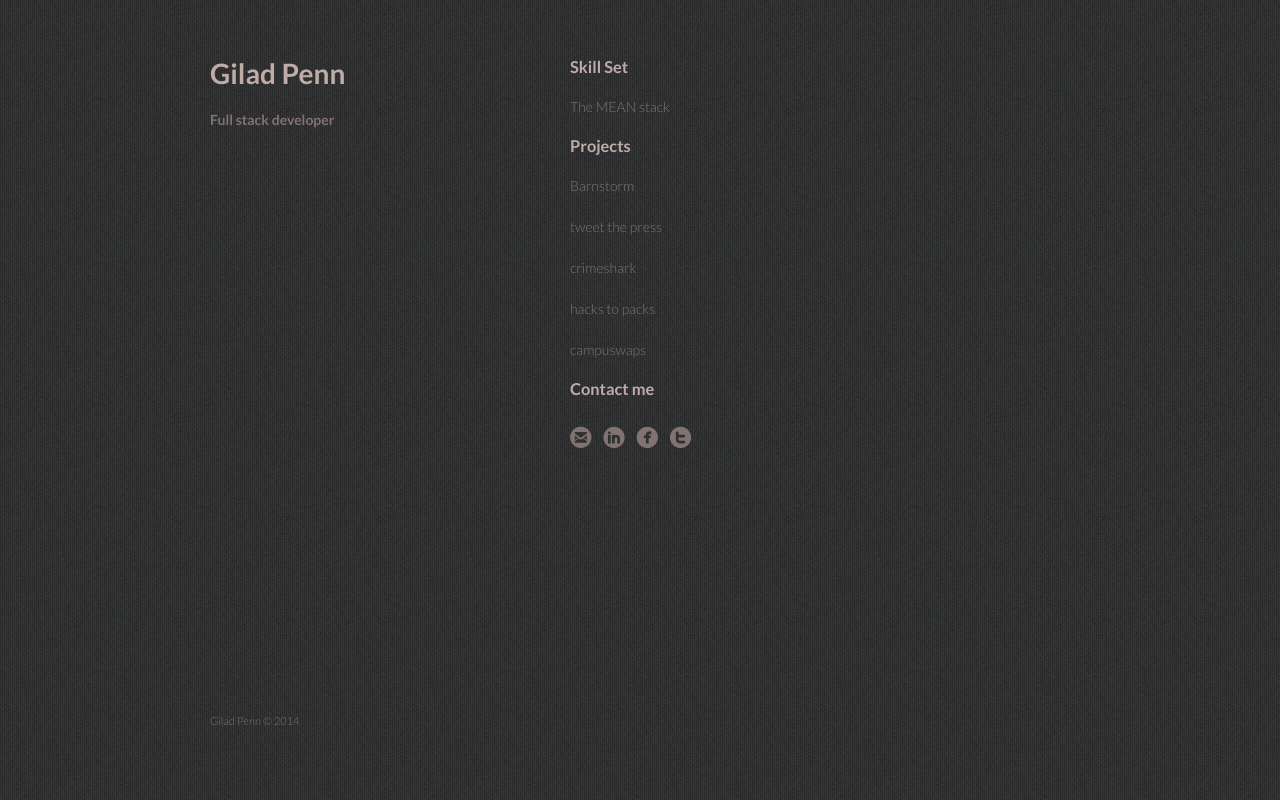
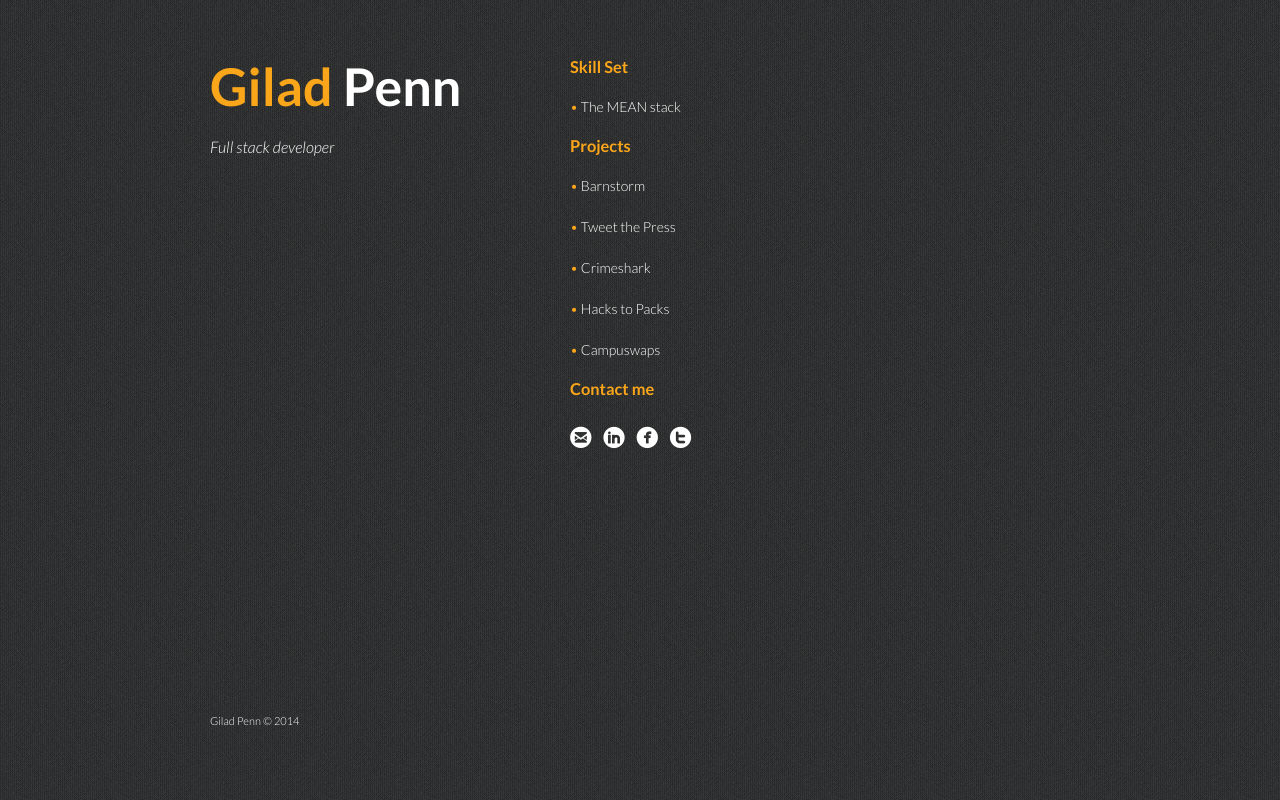
Before and after one commit to freeslugs/freeslugs.github.io, a plain HTML site: page index.html in a window 1280 px wide. Drawn offline with Linux system fonts and the light colour scheme; files whose address does not match are found by name.

Commit message:
fancy colors

```diff
--- a/index.html
+++ b/index.html
@@ -15,18 +15,18 @@
   <body>
     <div class="wrapper">
       <header>
-        <h1>Gilad Penn</h1>
-        <p>Full stack developer</p>
+        <h1>Gilad <span style="color: white;">Penn</span></h1>
+        <p class="subtitle">Full stack developer</p>
       </header>
       <section>
         <h3>Skill Set</h3>
-        <p><a href="http://mean.io">The MEAN stack</a></p>
+        <p><a href="http://mean.io"><span class="bullet">• </span>The MEAN stack</a></p>
         <h3>Projects</h3>
-        <p><a href="http://barnstormapp.org">Barnstorm</a></p>
-        <p><a href="http://tweetthepress.herokuapp.com">tweet the press</a></p>
-        <p><a href="http://crimeshark.com">crimeshark</a></p>
-        <p><a href="http://hackstopacks.herokuapp.com">hacks to packs</a></p>
-        <p><a href="http://campuswaps.com">campuswaps</a></p>
+        <p><a href="http://barnstormapp.org"><span class="bullet">• </span>Barnstorm</a></p>
+        <p><a href="http://tweetthepress.herokuapp.com"><span class="bullet">• </span>Tweet the Press</a></p>
+        <p><a href="http://crimeshark.com"><span class="bullet">• </span>Crimeshark</a></p>
+        <p><a href="http://hackstopacks.herokuapp.com"><span class="bullet">• </span>Hacks to Packs</a></p>
+        <p><a href="http://campuswaps.com"><span class="bullet">• </span>Campuswaps</a></p>
         <h3>Contact me</h3>
         <div class="big-icons">
           <p>
--- a/stylesheets/styles.css
+++ b/stylesheets/styles.css
@@ -36,12 +36,12 @@ body {
   background: url('../img/classy_fabric.png');
   padding:50px;
   font:14px/1.5 Lato, "Helvetica Neue", Helvetica, Arial, sans-serif;
-  color: #807371;
+  color: white;
   font-weight:bold;
 }
 
 h1, h2, h3, h4, h5, h6 {
-  color: #BFACA9;
+  color: rgb(250, 166, 26);
   margin:0 0 20px;
 }
 
@@ -54,7 +54,8 @@ h1, h2, h3 {
 }
 
 h1 {
-  font-size:28px;
+  /*font-size:28px;*/
+  font-size:52px;
 }
 
 h2 {
@@ -62,16 +63,16 @@ h2 {
 }
 
 h3, h4, h5, h6 {
-  color:#BFACA9;
+  color: rgb(250, 166, 26);
 }
 
 a {
-  color:#807371;
+  color:white;
   font-weight:400;
   text-decoration:none;
 }
 a:hover, a:active {
-  color: #FFE6E2;
+  color: rgb(250, 166, 26);
 }
 
 a small {
@@ -79,6 +80,16 @@ a small {
   color:#777;
   margin-top:-0.6em;
   display:block;
+}
+
+.subtitle {
+  font-size: 16px;
+  font-style: italic;
+  font-weight: lighter;
+}
+
+.bullet {
+  color: rgb(250, 166, 26);
 }
 
 .wrapper {
```
